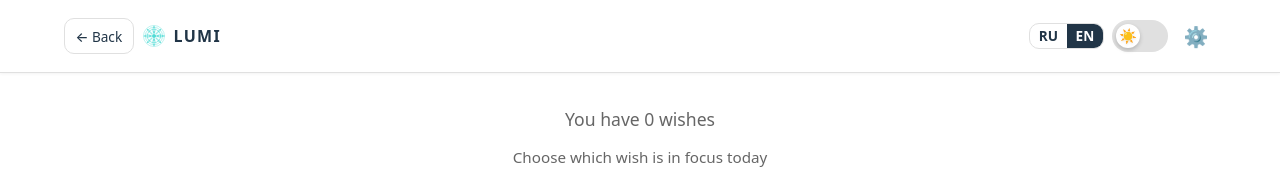
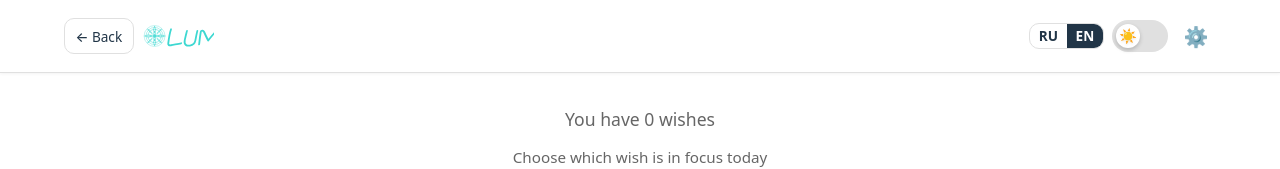
Before and after one commit to Tilkerman/calendar-of-desires, a React (Vite) app: page / in a window 1280 px wide. Shown: the top 169 px of the page. Built offline with nearby package versions, Linux system fonts and the light colour scheme.

Commit message:
Use full LUMI logo lockup in header

```diff
--- a/src/components/Header/Header.css
+++ b/src/components/Header/Header.css
@@ -49,16 +49,10 @@
 }
 
 .logo-icon-svg {
-  width: 1.5rem;
-  height: 1.5rem;
+  width: auto;
+  height: 1.75rem;
   color: var(--accent-color);
   flex-shrink: 0;
-}
-
-.logo-text {
-  font-size: 1rem;
-  letter-spacing: 0.08em;
-  text-transform: uppercase;
 }
 
 .header-actions {
@@ -188,12 +182,7 @@
     padding: 0.75rem 1rem;
   }
 
-  .logo-text {
-    display: none;
-  }
-
   .logo-icon-svg {
-    width: 1.25rem;
-    height: 1.25rem;
+    height: 1.5rem;
   }
 }
--- a/src/components/Header/Header.tsx
+++ b/src/components/Header/Header.tsx
@@ -26,7 +26,6 @@ export default function Header({ onSettingsClick, onLogoClick, leftSlot }: Heade
             type="button"
           >
             <LogoIcon />
-            <span className="logo-text">{t('header.appName')}</span>
           </button>
         </div>
 
--- a/src/components/Header/LogoIcon.tsx
+++ b/src/components/Header/LogoIcon.tsx
@@ -4,27 +4,20 @@ export default function LogoIcon() {
   return (
     <svg
       className="logo-icon-svg"
-      width="32"
-      height="32"
-      viewBox="0 0 100 100"
+      width="260"
+      height="100"
+      viewBox="0 0 260 100"
       fill="none"
       xmlns="http://www.w3.org/2000/svg"
     >
-      {/* LUMI mandala (line art) */}
-      <g
-        stroke="currentColor"
-        strokeWidth="2.4"
-        strokeLinecap="round"
-        strokeLinejoin="round"
-        fill="none"
-        opacity="0.98"
-      >
-        {/* Outer rings */}
+      {/* Full header logo: mandala + LUMI wordmark (single SVG so it doesn't disappear on mobile) */}
+      <g stroke="currentColor" strokeLinecap="round" strokeLinejoin="round" fill="none">
+        {/* Mandala (left) */}
+        <g transform="translate(2.5 7.5) scale(0.85)" opacity="0.98" strokeWidth="2.4">
           <circle cx="50" cy="50" r="44" opacity="0.55" />
           <circle cx="50" cy="50" r="36" opacity="0.65" />
           <circle cx="50" cy="50" r="28" opacity="0.85" />
 
-        {/* 8 petals */}
           <g opacity="0.9">
             <path d="M50 10 C44 22, 44 30, 50 38 C56 30, 56 22, 50 10 Z" />
             <path d="M50 90 C44 78, 44 70, 50 62 C56 70, 56 78, 50 90 Z" />
@@ -37,7 +30,6 @@ export default function LogoIcon() {
             <path d="M78 78 C72 68, 68 64, 60 60 C64 68, 68 72, 78 78 Z" />
           </g>
 
-        {/* Inner lotus */}
           <g opacity="0.95">
             <path d="M50 30 C45 38, 45 44, 50 50 C55 44, 55 38, 50 30 Z" />
             <path d="M50 70 C45 62, 45 56, 50 50 C55 56, 55 62, 50 70 Z" />
@@ -45,11 +37,20 @@ export default function LogoIcon() {
             <path d="M70 50 C62 45, 56 45, 50 50 C56 55, 62 55, 70 50 Z" />
           </g>
 
-        {/* Center */}
           <circle cx="50" cy="50" r="6" />
           <path d="M50 44 L50 56" opacity="0.6" />
           <path d="M44 50 L56 50" opacity="0.6" />
         </g>
+
+        {/* LUMI wordmark (handwritten-like strokes) */}
+        <g transform="translate(95 18) skewX(-10)" opacity="0.95" strokeWidth="6.5">
+          <path d="M10 8 C8 20, 8 40, 9 58 C9 65, 15 66, 20 65 C35 62, 46 60, 55 58" />
+          <path d="M68 14 C67 28, 66 40, 66 48 C66 64, 78 68, 88 66 C98 64, 104 58, 104 48 C104 38, 104 28, 105 14" />
+          <path d="M120 62 C119 48, 118 30, 118 18 C118 10, 126 12, 130 18 C138 30, 144 40, 150 48 C156 38, 162 28, 170 18 C174 12, 182 10, 182 18 C182 30, 182 48, 182 62" />
+          <path d="M205 18 C205 30, 205 46, 205 62" />
+          <circle cx="206" cy="6" r="2.2" fill="currentColor" stroke="none" opacity="0.9" />
+        </g>
+      </g>
     </svg>
   );
 }
```
Lines whose indentation alone changed are shown as unchanged.
